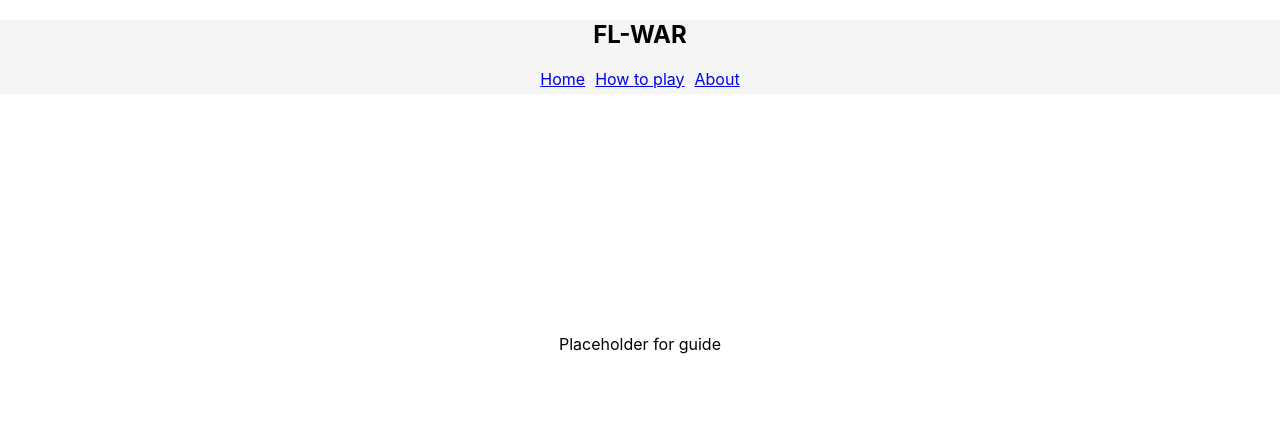
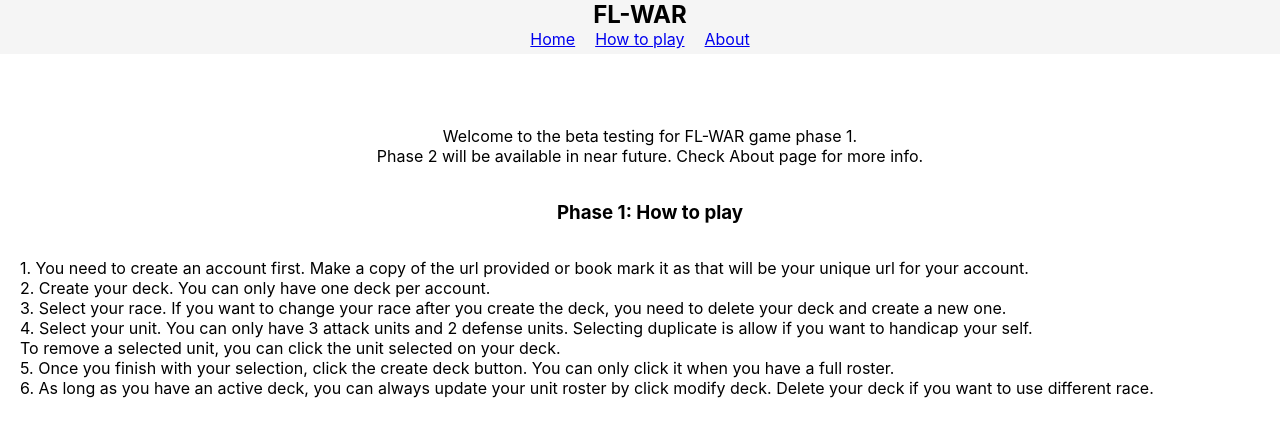
Before and after one commit to fredy-laksmono/fl-war, a React (Create React App) app in the folder fl-war-frontend/: page /howToPlay in a window 1280 px wide. Shown: the top 436 px of the page. Built offline with nearby package versions, Linux system fonts and the light colour scheme.

Commit message:
Update UI and content for How to play and About page

```diff
--- a/fl-war-frontend/src/App.css
+++ b/fl-war-frontend/src/App.css
@@ -11,6 +11,10 @@
   .App-logo {
     animation: App-logo-spin infinite 20s linear;
   }
+}
+
+h1{
+  margin: 0;
 }
 
 .App-header {
@@ -41,12 +45,13 @@
 .nav-bar {
  display: flex;
  justify-content: center;
- gap: 10px;
+ gap: 20px;
  margin-bottom: 10px;
  padding-bottom: 5px;
 }
 .navbar-frame{
-  background-color: whitesmoke
+  background-color: whitesmoke;
+margin: 0;
 }
 
 .center{
@@ -55,6 +60,26 @@
 
 .third{
   margin-top: 7vh;
+}
+
+.third-left{
+  margin-top: 7vh;
+  display: flex;
+  flex-direction: column;
+  text-align: left;
+  padding-left: 20px;
+}
+
+p{
+  gap: 20px;
+}
+
+.center-text{
+  text-align: center;
+}
+
+h3{
+  text-align: center;
 }
 
 .player-status{
--- a/fl-war-frontend/src/components/About.jsx
+++ b/fl-war-frontend/src/components/About.jsx
@@ -1,7 +1,12 @@
 const About = () => {
     return (
-    <div className="center">
-        <p>This is a project created with MERN stack by Fredy Laksmono</p>
+    <div className="third">
+        <p>This is a project created with MERN stack and hosted on Heroku by Fredy Laksmono. <br/>
+        This game is under development.</p>
+        <p>This is a multiplayer game where two players fight for supermacy in teritorial controlling and unit management strategy. <br/>
+        Players will move semi asynchronously to build and command their unit. Players need to choose race and design their team that they will bring to battle arena.</p>
+        <p>Phase 1: All functionality for account creation and unit deck managing</p>
+        <p>Phase 2: The game element</p>
     </div>
     )
 }
--- a/fl-war-frontend/src/components/HowToPlay.jsx
+++ b/fl-war-frontend/src/components/HowToPlay.jsx
@@ -1,6 +1,23 @@
 const HowToPlay = () => {
-    return <div className="center">
-        Placeholder for guide
+    return <div className="third-left">
+        <p className="center-text">
+            Welcome to the beta testing for FL-WAR game phase 1. <br/>
+            Phase 2 will be available in near future. Check About page for more info.
+        </p>
+        <h3>
+            Phase 1: How to play
+        </h3>
+        <p>
+            1. You need to create an account first. Make a copy of the url provided or book mark it as that will be your unique url for your account. <br/>
+            2. Create your deck. You can only have one deck per account. <br/>
+            3. Select your race. If you want to change your race after you create the deck, you need to delete your deck and create a new one. <br/>
+            4. Select your unit. You can only have 3 attack units and 2 defense units. Selecting duplicate is allow if you want to handicap your self. <br/>
+               To remove a selected unit, you can click the unit selected on your deck. <br/>
+            5. Once you finish with your selection, click the create deck button. You can only click it when you have a full roster. <br/>
+            6. As long as you have an active deck, you can always update your unit roster by click modify deck. Delete your deck if you want to use different race.
+
+        </p>
+
     </div>
 }
 
```
Also changed, not shown: 1 other file (tests, documents, lock files or other folders).
